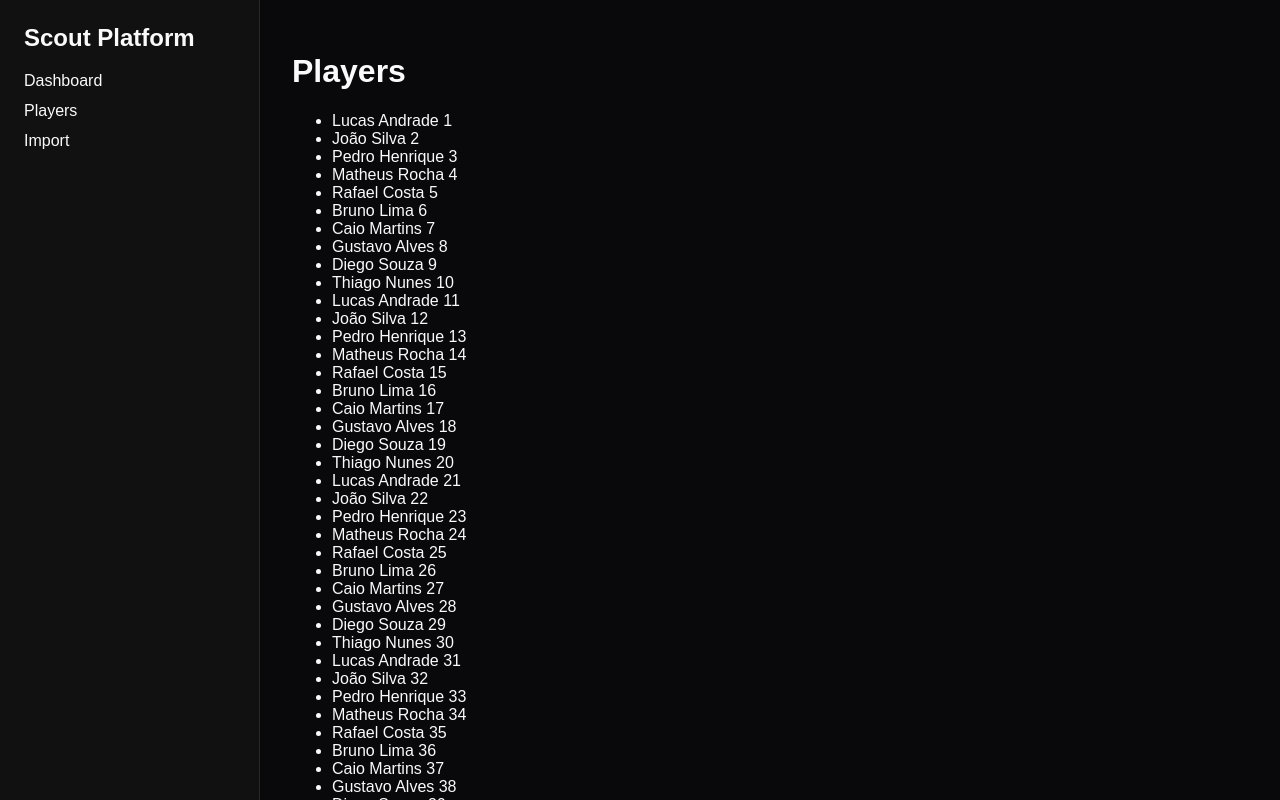
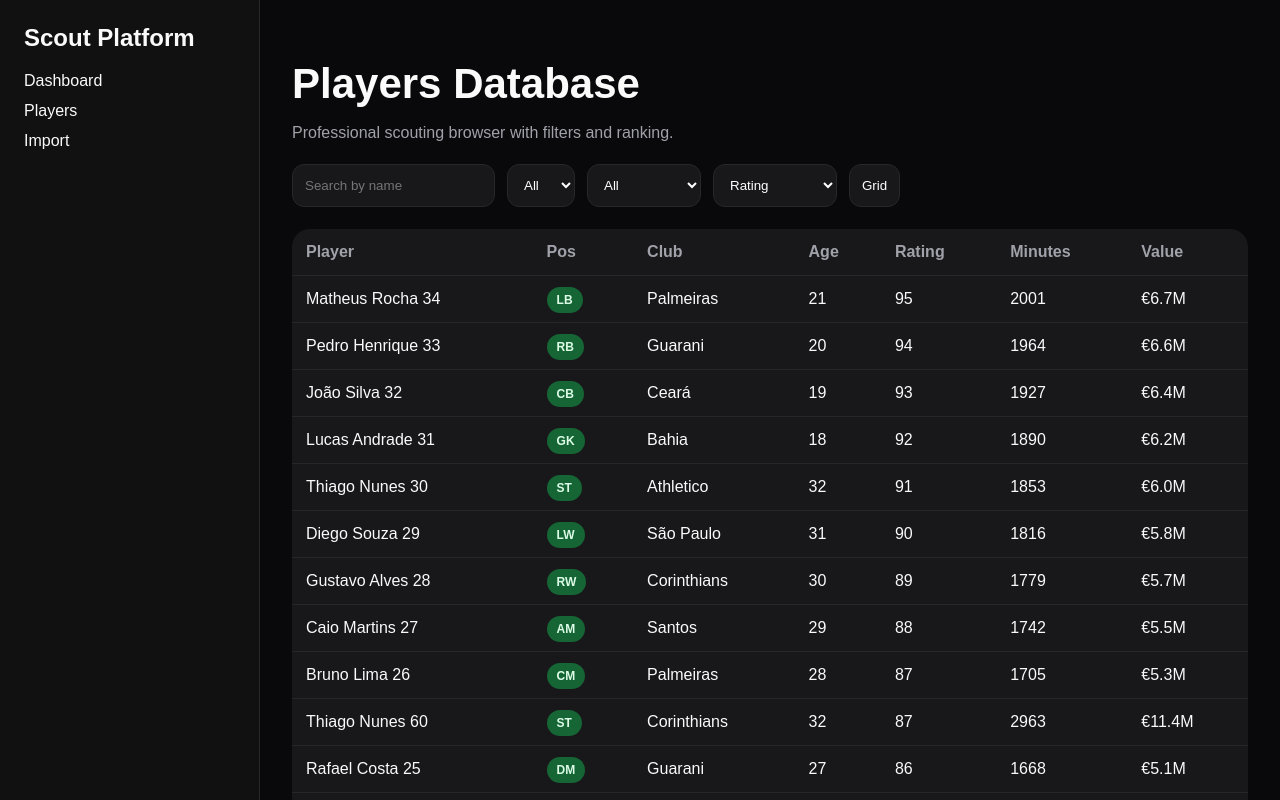
Before and after one commit to centraldescout/scout, a Next.js app: page /players in a window 1280 px wide. Shown: the top 800 px of the page. Built offline with nearby package versions, Linux system fonts and the light colour scheme.

Commit message:
Integrate professional players browser

```diff
--- a/src/app/players/page.tsx
+++ b/src/app/players/page.tsx
@@ -1,14 +1,3 @@
 import { players } from '@/data/mock'
-
-export default function PlayersPage() {
-  return (
-    <main>
-      <h1>Players</h1>
-      <ul>
-        {players.map((player) => (
-          <li key={player.id}>{player.fullName}</li>
-        ))}
-      </ul>
-    </main>
-  )
-}
+import { PlayersBrowser } from '@/components/players/players-browser'
+export default function PlayersPage(){return(<div><h1 style={{fontSize:42,marginBottom:10}}>Players Database</h1><p style={{color:'#a1a1aa'}}>Professional scouting browser with filters and ranking.</p><PlayersBrowser players={players} /></div>)}
```
